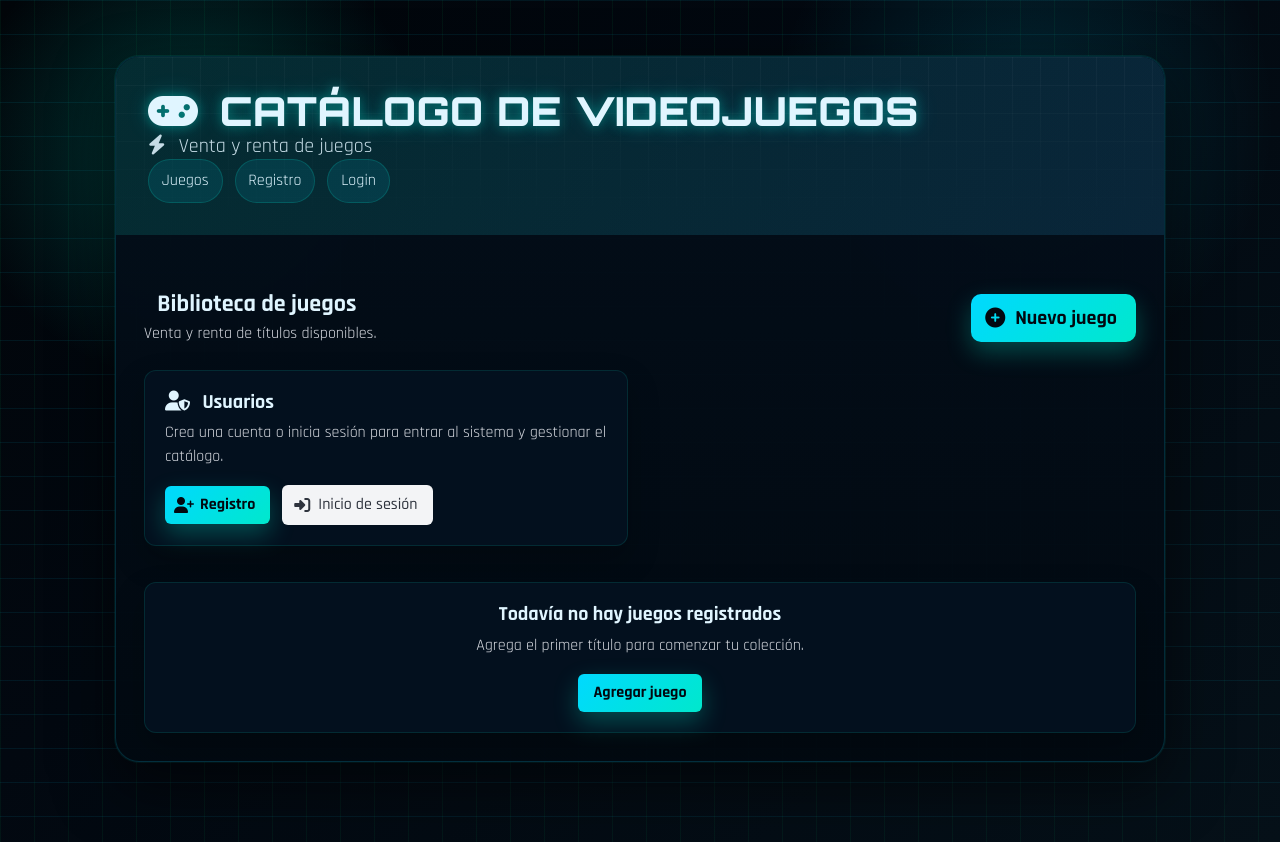
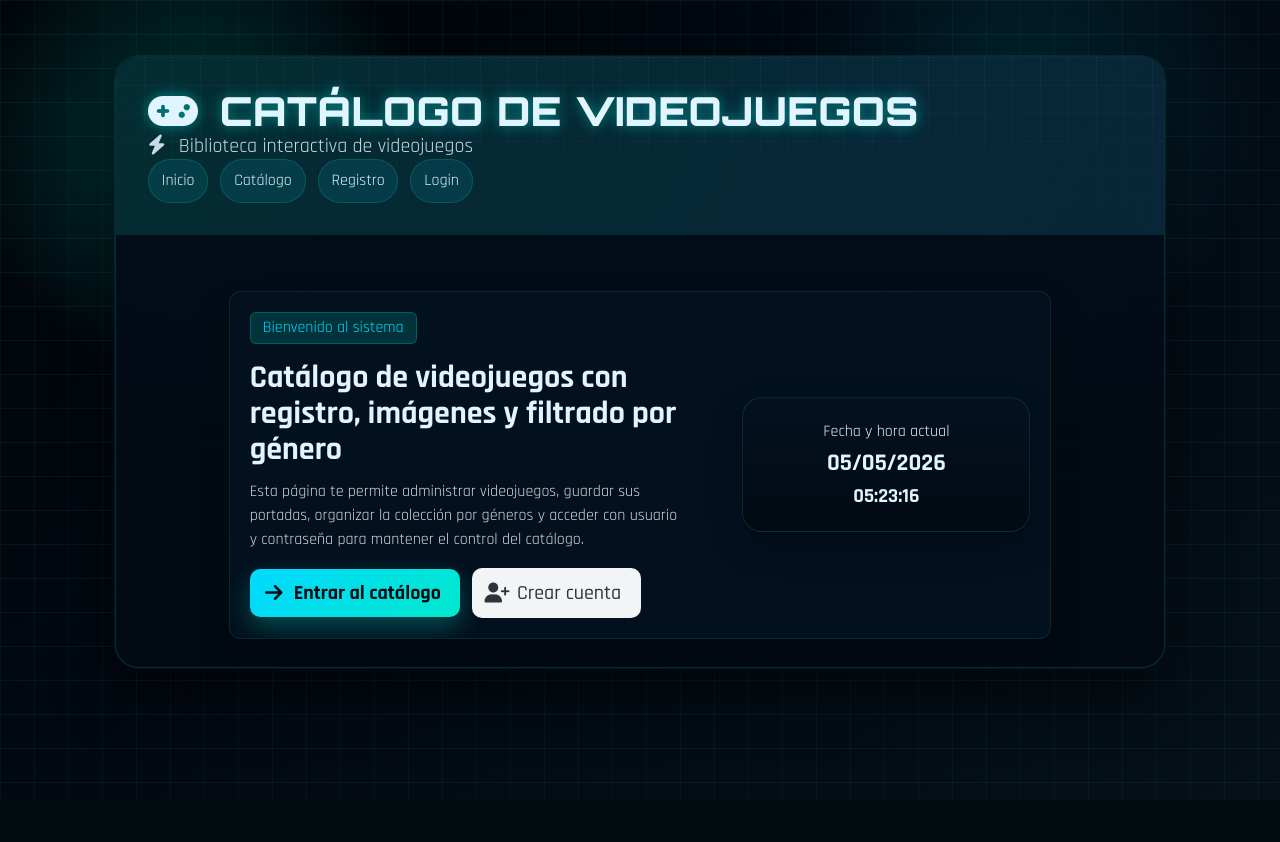
Before and after one commit to DanielWar1/Pr-ctica-2-Jenkins-docker-swarm, a Flask app: page / in a window 1280 px wide. After the commit the page ends 800 px from the top, so only its background shows below. Run offline with Flask 3, Linux system fonts and the light colour scheme; some libraries are stand-ins or nearby versions.

Commit message:
1.0.1
Separar inicio del catálogo y agregar fecha y hora

```diff
--- a/app.py
+++ b/app.py
@@ -3,6 +3,7 @@ import uuid
 from flask import Flask, request, render_template, redirect, url_for, session, flash
 from flask_sqlalchemy import SQLAlchemy
 from dotenv import load_dotenv
+from datetime import datetime
 from werkzeug.utils import secure_filename
 from werkzeug.security import generate_password_hash, check_password_hash
 
@@ -99,7 +100,12 @@ with app.app_context():
 
 #Ruta raiz
 @app.route('/')
-def index():
+def home():
+    ahora = datetime.now()
+    return render_template('home.html', usuario=current_user(), ahora=ahora)
+
+@app.route('/catalogo')
+def catalogo():
     juegos = Juego.query.all()
     generos = sorted(set(j.genero for j in juegos if j.genero), key=str.lower)
     return render_template('index.html', juegos=juegos, todos_generos=generos, genero_filtro=None, usuario=current_user())
@@ -120,7 +126,7 @@ def create_juego():
         db.session.add(nuevo_juego)
         db.session.commit()
 
-        return redirect(url_for('index'))
+        return redirect(url_for('catalogo'))
 
     #Aqui sigue si es GET
     return render_template('create_juegos.html', usuario=current_user())
@@ -134,14 +140,14 @@ def delete_juego(no_serie):
         eliminar_imagen(juego.imagen)
         db.session.delete(juego)
         db.session.commit()
-    return redirect(url_for('index'))
+    return redirect(url_for('catalogo'))
 
 #Actualizar juego
 @app.route('/juegos/update/<string:no_serie>', methods=['GET','POST'])
 def update_juego(no_serie):
     juego = Juego.query.get(no_serie)
     if not juego:
-        return redirect(url_for('index'))
+        return redirect(url_for('catalogo'))
 
     if request.method == 'POST':
         juego.nombre = request.form['nombre']
@@ -155,7 +161,7 @@ def update_juego(no_serie):
             juego.imagen = nueva_imagen
 
         db.session.commit()
-        return redirect(url_for('index'))
+        return redirect(url_for('catalogo'))
     return render_template('update_juegos.html', juego=juego, usuario=current_user())
 
 #Ruta /juegos
@@ -208,7 +214,7 @@ def inicio_sesion():
         session['user_id'] = usuario.id
         session['user_name'] = usuario.nombre
         flash(f'Bienvenido, {usuario.nombre}.', 'success')
-        return redirect(url_for('index'))
+        return redirect(url_for('catalogo'))
 
     return render_template('login.html', usuario=current_user())
 
@@ -218,7 +224,7 @@ def cerrar_sesion():
     session.pop('user_id', None)
     session.pop('user_name', None)
     flash('Sesión cerrada.', 'success')
-    return redirect(url_for('index'))
+    return redirect(url_for('catalogo'))
 
 
 if __name__ == '__main__':
--- a/templates/base.html
+++ b/templates/base.html
@@ -247,10 +247,11 @@
                 <div class="is-flex is-justify-content-space-between is-align-items-start is-flex-wrap-wrap gap-3">
                     <div>
                         <h1 class="title is-2"><i class="fa-solid fa-gamepad mr-2"></i> Catálogo de Videojuegos</h1>
-                        <p class="subtitle is-5"><i class="fa-solid fa-bolt mr-2"></i> Venta y renta de juegos</p>
+                        <p class="subtitle is-5"><i class="fa-solid fa-bolt mr-2"></i> Biblioteca interactiva de videojuegos</p>
                     </div>
                     <nav class="matrix-nav">
-                        <a class="matrix-chip" href="{{ url_for('index') }}">Juegos</a>
+                        <a class="matrix-chip" href="{{ url_for('home') }}">Inicio</a>
+                        <a class="matrix-chip" href="{{ url_for('catalogo') }}">Catálogo</a>
                         <a class="matrix-chip" href="{{ url_for('registro_usuarios') }}">Registro</a>
                         <a class="matrix-chip" href="{{ url_for('inicio_sesion') }}">Login</a>
                         {% if usuario %}
--- a/templates/create_juegos.html
+++ b/templates/create_juegos.html
@@ -54,7 +54,7 @@
                         <span class="icon"><i class="fa-solid fa-floppy-disk"></i></span>
                         <span>Guardar</span>
                     </button>
-                    <a href="{{ url_for('index') }}" class="button is-light">
+                    <a href="{{ url_for('catalogo') }}" class="button is-light">
                         <span class="icon"><i class="fa-solid fa-ban"></i></span>
                         <span>Cancelar</span>
                     </a>
--- /dev/null
+++ b/templates/home.html
@@ -0,0 +1,37 @@
+{% extends 'base.html' %}
+{% block title %}Inicio{% endblock %}
+{% block content %}
+<div class="columns is-centered">
+    <div class="column is-10-desktop fade-up stagger-1">
+        <div class="box" style="overflow:hidden; position:relative;">
+            <div class="columns is-vcentered is-variable is-8">
+                <div class="column is-7">
+                    <p class="tag is-neon is-medium mb-4">Bienvenido al sistema</p>
+                    <h2 class="title is-3 mb-3">Catálogo de videojuegos con registro, imágenes y filtrado por género</h2>
+                    <p class="content has-text-grey-lighter mb-4">
+                        Esta página te permite administrar videojuegos, guardar sus portadas, organizar la colección por géneros
+                        y acceder con usuario y contraseña para mantener el control del catálogo.
+                    </p>
+                    <div class="buttons">
+                        <a href="{{ url_for('catalogo') }}" class="button is-brand is-medium">
+                            <span class="icon"><i class="fa-solid fa-arrow-right"></i></span>
+                            <span>Entrar al catálogo</span>
+                        </a>
+                        <a href="{{ url_for('registro_usuarios') }}" class="button is-light is-medium">
+                            <span class="icon"><i class="fa-solid fa-user-plus"></i></span>
+                            <span>Crear cuenta</span>
+                        </a>
+                    </div>
+                </div>
+                <div class="column is-5">
+                    <div class="poster-frame p-5 has-text-centered" style="border-radius: 20px;">
+                        <p class="subtitle is-6 mb-2">Fecha y hora actual</p>
+                        <p class="title is-4 mb-2">{{ ahora.strftime('%d/%m/%Y') }}</p>
+                        <p class="title is-5 has-text-weight-semibold">{{ ahora.strftime('%H:%M:%S') }}</p>
+                    </div>
+                </div>
+            </div>
+        </div>
+    </div>
+</div>
+{% endblock %}
--- a/templates/index.html
+++ b/templates/index.html
@@ -1,10 +1,10 @@
 {% extends 'base.html' %}
-{% block title %}Lista de Videojuegos {% endblock %}
+{% block title %}Catálogo de Videojuegos{% endblock %}
 {% block content %}
 <div class="is-flex is-justify-content-space-between is-align-items-center is-flex-wrap-wrap gap-3 mb-5 fade-up stagger-1">
     <div>
         <h2 class="title is-4 mb-1"><i class="fa-solid fa-swords mr-2"></i> {% if genero_filtro %}{{ genero_filtro }}{% else %}Biblioteca de juegos{% endif %}</h2>
-        <p class="has-text-grey-lighter">{% if genero_filtro %}<a href="{{ url_for('index') }}" style="color: var(--matrix-green); text-decoration: underline;">Volver a todos</a>{% else %}Venta y renta de títulos disponibles.{% endif %}</p>
+        <p class="has-text-grey-lighter">{% if genero_filtro %}<a href="{{ url_for('catalogo') }}" style="color: var(--cyber-cyan); text-decoration: underline;">Volver a todos</a>{% else %}Explora el catálogo de videojuegos disponibles.{% endif %}</p>
     </div>
     <a href="{{ url_for('create_juego') }}" class="button is-brand is-medium">
         <span class="icon"><i class="fa-solid fa-circle-plus"></i></span>
--- a/templates/update_juegos.html
+++ b/templates/update_juegos.html
@@ -65,7 +65,7 @@
                             <span class="icon"><i class="fa-solid fa-rotate"></i></span>
                             <span>Actualizar</span>
                         </button>
-                        <a href="{{ url_for('index') }}" class="button is-light">
+                        <a href="{{ url_for('catalogo') }}" class="button is-light">
                             <span class="icon"><i class="fa-solid fa-ban"></i></span>
                             <span>Cancelar</span>
                         </a>
```
